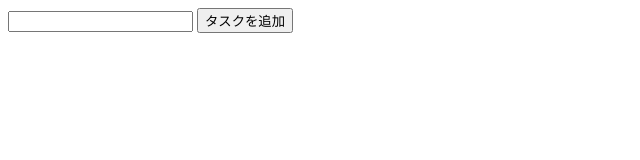
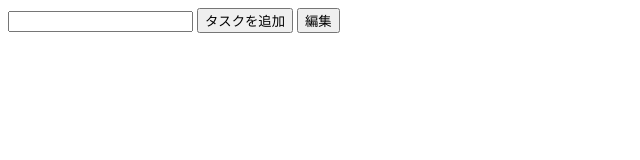
Before and after one commit to takahasitoshiki/website, a plain HTML site: page index.html in a window 1280 px wide. Shown: the whole page, without its empty margins (0-640 px from the left). Drawn offline with nearby package versions, Linux system fonts and the light colour scheme.

Commit message:
できました

```diff
--- a/index.html
+++ b/index.html
@@ -9,6 +9,7 @@
   <div>
     <input type="text" id ="input">
     <button id="addTodo">タスクを追加</button>
+    <button id="edit">編集</button>
   </div>
   <div>
     <ul id="todoList">
```
